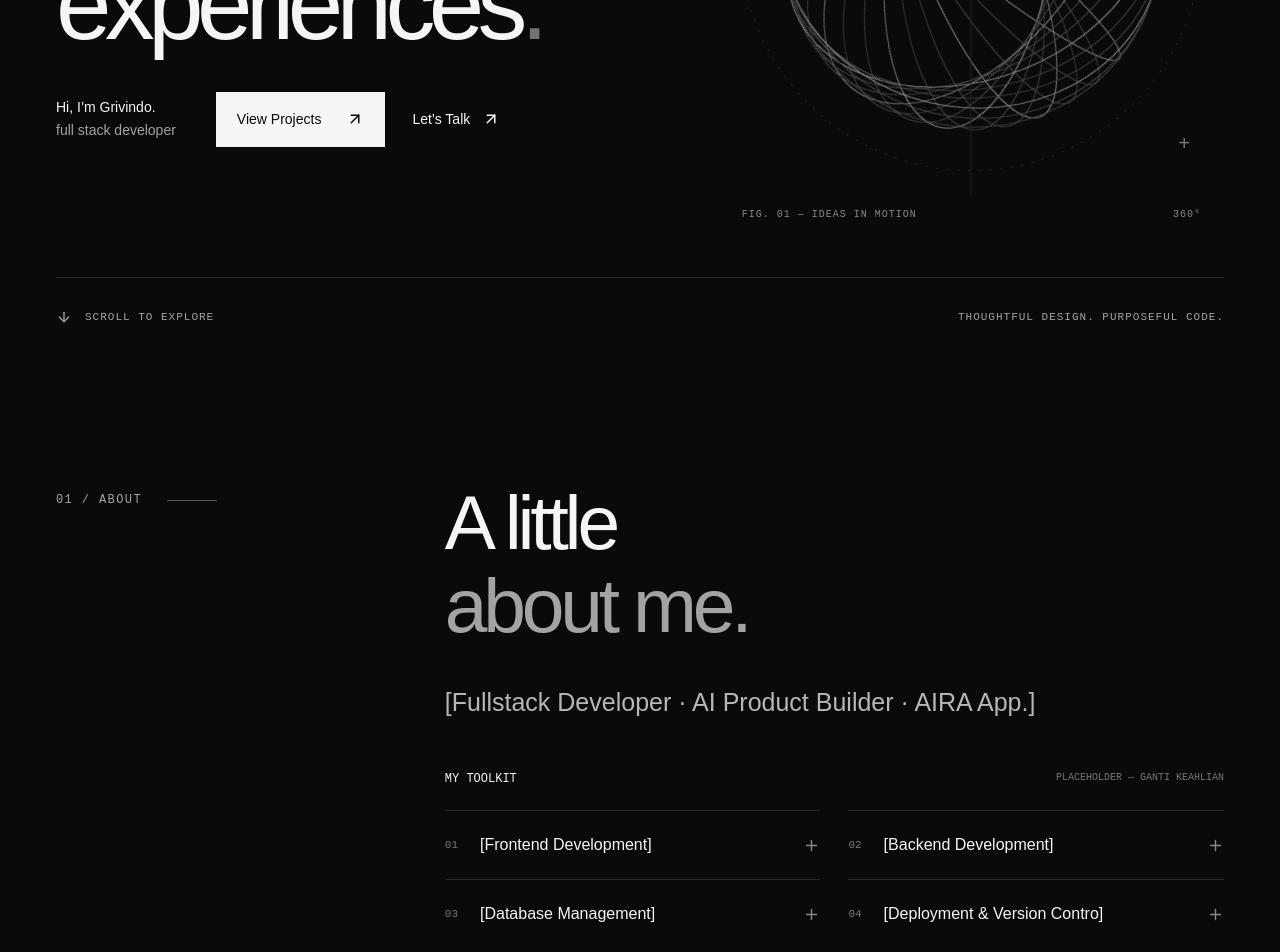
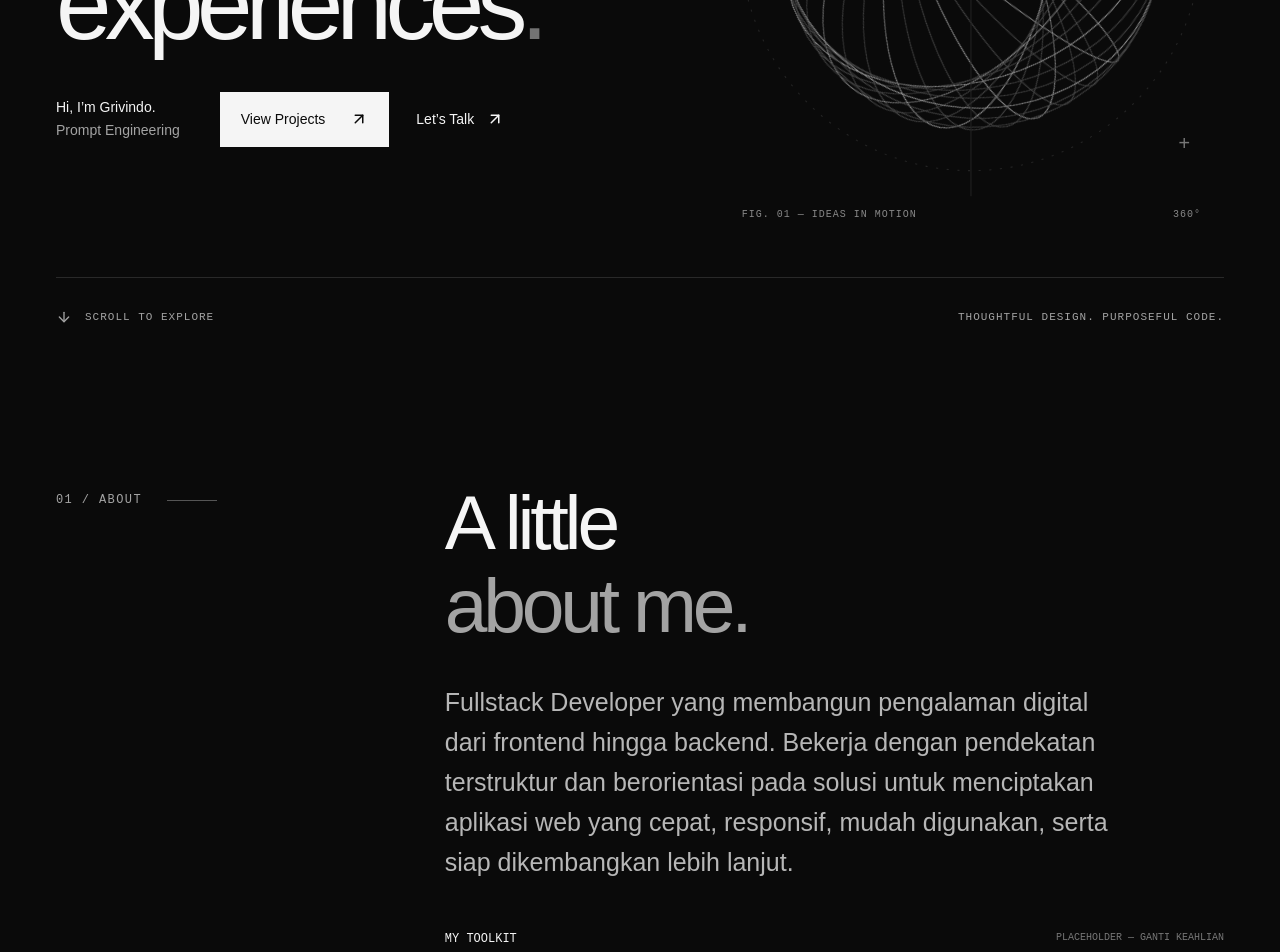
Before and after one commit to EnV321/Griv, a React (Vite) app: page / in a window 1280 px wide. Shown: the part 540-1492 px from the top of the page. Built offline with nearby package versions, Linux system fonts and the light colour scheme.

Commit message:
Update fullstack profile and skills

```diff
--- a/app/portfolio.config.ts
+++ b/app/portfolio.config.ts
@@ -1,11 +1,11 @@
 export const portfolio = {
   name: 'Grivindo',
-  profession: 'full stack developer',
-  description: '[Fullstack Developer · AI Product Builder · AIRA App.]',
+  profession: 'Prompt Engineering',
+  description: 'Fullstack Developer yang membangun pengalaman digital dari frontend hingga backend. Bekerja dengan pendekatan terstruktur dan berorientasi pada solusi untuk menciptakan aplikasi web yang cepat, responsif, mudah digunakan, serta siap dikembangkan lebih lanjut.',
   email: 'grivindorosyanazzuhri@gmail.com',
   github: 'https://env321.github.io',
   githubLabel: 'env321.github.io',
-  skills: ['[Frontend Development]', '[Backend Development]', '[Database Management]', '[Deployment & Version Contro]'],
+  skills: ['Frontend Development', 'Backend Development', 'Database Management', 'Deployment & Version Control'],
   projects: [
     {id:'01', title:'Clarity', category:'Dashboard aplikasi', description:'Konsep dashboard yang menyatukan metrik dan aktivitas dalam satu tampilan yang mudah dibaca.', type:'dashboard', tags:['React','TypeScript','Tailwind CSS'], features:['Ringkasan metrik dengan hierarki yang jelas','Visualisasi tren dan aktivitas','Tampilan responsif untuk pemantauan data'], demoUrl:'', repositoryUrl:''},
     {id:'02', title:'Objects', category:'Website e-commerce', description:'Konsep etalase digital yang memberi ruang untuk produk, detail, dan pengalaman berbelanja.', type:'commerce', tags:['React','Tailwind CSS','UI Design'], features:['Katalog produk dengan tata letak editorial','Halaman detail produk yang terstruktur','Konsep alur keranjang dan checkout'], demoUrl:'', repositoryUrl:''},
```
